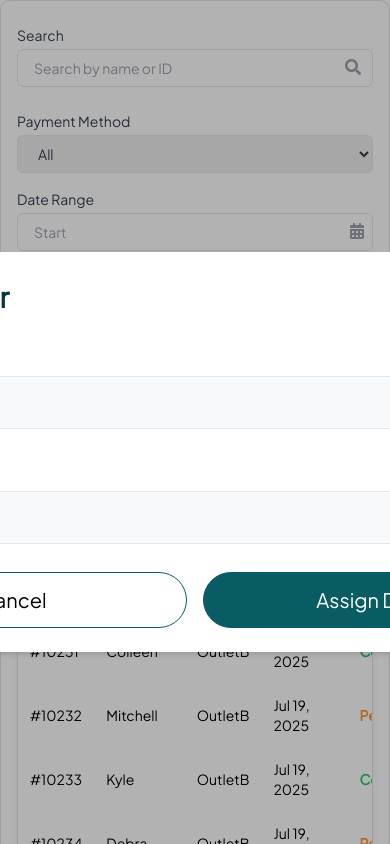
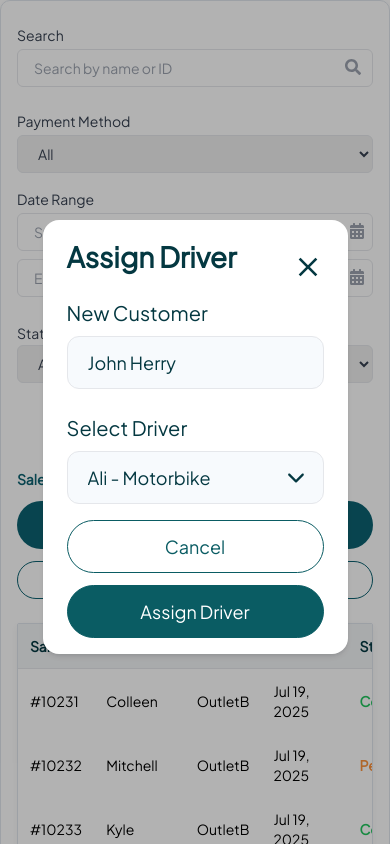
Before and after one commit to Innova360-Rimza/Acuurak_Dashboard, a React (Vite) app: page / in a window 390 px wide. Both pictures are taken after a click on the button "Assign Driver". Shown: the top 844 px of the page. Built offline with nearby package versions, Linux system fonts and the light colour scheme.

Commit message:
changes in sales page

```diff
--- a/src/AssignDriver/AssignDeriver.jsx
+++ b/src/AssignDriver/AssignDeriver.jsx
@@ -5,8 +5,8 @@ import { IoIosArrowDown } from "react-icons/io";
 const AssignDeriver = ({ onClose }) => {
   return (
     <>
-    <div className="bg-white w-[800px] h-[400px] rounded-2xl shadow-md p-6 mx-auto mt-[60px] font-jakarta flex flex-col justify-between">
-      <div className="mx-5 mb-2">
+    <div className="bg-white w-full max-w-[800px] h-full max-h-[95vh] sm:w-[800px] sm:h-[400px] rounded-2xl shadow-md p-4 sm:p-6 mx-auto mt-[30px] sm:mt-[60px] font-jakarta flex flex-col justify-between">
+      <div className="mx-2 mb-2 sm:mx-5">
         <div className="flex items-center justify-between">
           <h3 className="text-[28px] text-[#043841] font-semibold mb-5">Assign Driver</h3>
           <div className="cursor-pointer text-[32px] text-[#043841]" onClick={onClose}><IoMdClose /></div>
@@ -30,13 +30,15 @@ const AssignDeriver = ({ onClose }) => {
           <IoIosArrowDown className="pointer-events-none absolute right-4 top-1/2 transform -translate-y-1/2 text-2xl text-[#043841]" />
         </div>
       </div>
-      <div className="flex items-center gap-4 mx-5 mt-2">
+      <div className="flex flex-col gap-3 mx-2 mt-2 sm:flex-row sm:items-center sm:gap-4 sm:mx-5">
         <button
-          className="w-1/2 py-3 rounded-full border border-[#0a5c63] text-grey-500 text-[20px] font-medium bg-white hover:bg-[#f7fafd] transition-all duration-150">
+          className="w-full sm:w-1/2 py-3 rounded-full border border-[#0a5c63] text-[#0a5c63] text-[18px] sm:text-[20px] font-medium bg-white hover:bg-[#f7fafd] transition-all duration-150"
+          onClick={onClose}
+        >
           Cancel
         </button>
         <button
-          className="w-1/2 py-3 rounded-full bg-[#0a5c63] text-white text-[20px] font-medium border border-[#0a5c63] hover:opacity-90 transition-all duration-150"
+          className="w-full sm:w-1/2 py-3 rounded-full bg-[#0a5c63] text-white text-[18px] sm:text-[20px] font-medium border border-[#0a5c63] hover:opacity-90 transition-all duration-150"
         >
           Assign Driver
         </button>
--- a/src/component/Inputs.jsx
+++ b/src/component/Inputs.jsx
@@ -84,12 +84,12 @@ const Inputs = () => {
 
         <div className="flex flex-col gap-3 sm:flex-row sm:items-center sm:justify-between">
           <h2 className="text-[#0C6271] text-sm font-semibold">Sales Table</h2>
-          <div className="flex w-full gap-3 sm:w-auto sm:justify-end">
-            <button className="bg-[#0C6271] text-white md:w-[200px] py-2 rounded-full text-sm font-medium flex items-center justify-center gap-2 hover:bg-[#094f5b] transition md:px-8 px-6">
+          <div className="flex w-full gap-3 sm:w-auto sm:justify-end flex-wrap">
+            <button className="bg-[#0C6271] text-white w-full sm:w-[200px] py-2 rounded-full text-sm font-medium flex items-center justify-center gap-2 hover:bg-[#094f5b] transition px-3 sm:px-8 whitespace-nowrap">
               <span className='text-2xl text-center'>+</span> Create New Sale
             </button>
             <button
-              className="bg-white text-[#0C6271] md:w-[200px] py-2 rounded-full text-sm font-medium flex items-center justify-center gap-2 border border-[#0C6271] hover:bg-gray-100 transition md:px-8 px-6"
+              className="bg-white text-[#0C6271] w-full sm:w-[200px] py-2 rounded-full text-sm font-medium flex items-center justify-center gap-2 border border-[#0C6271] hover:bg-gray-100 transition px-3 sm:px-8 whitespace-nowrap"
               onClick={() => setShowAssignDriver(true)}
             >
               Assign Driver
--- a/src/component/Sales.jsx
+++ b/src/component/Sales.jsx
@@ -6,6 +6,8 @@ import SaleInvoice from '../SalesView/SaleInvoice';
 import CustomerInformatio from '../CreateNewSale/CustomerInformatio';
 import PaymentInformation from '../CreateNewSale/PaymentInformation';
 import AssignDeriver from '../AssignDriver/AssignDeriver';
+import OderDetail from '../OderDetails/OderDetail';
+import SalesActivityLog from '../SalesActivityLog/SalesActivityLog';
 
 
 
@@ -24,10 +26,12 @@ const Sales = () => {
 <Tables/>
 </div>
 
-{/* <SaleInvoice/> */}
+<SaleInvoice/>
 {/* <CustomerInformatio/>
 <PaymentInformation/> */}
 {/* <AssignDeriver/> */}
+{/* <OderDetail/> */}
+<SalesActivityLog/>
 </>
 
   )
```
